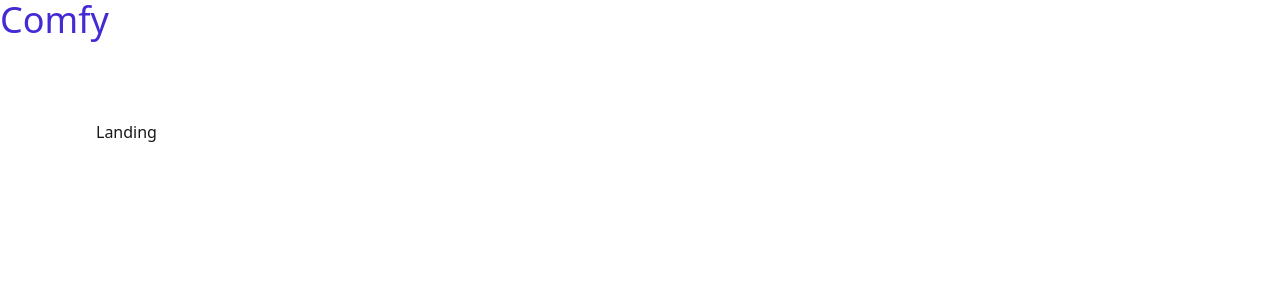
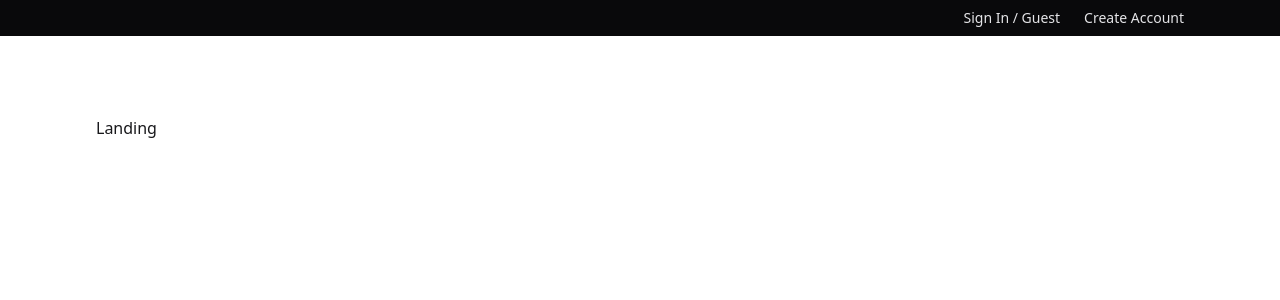
Before and after one commit to vsbron/course-all-in-one-2025, a React (Vite) app in the folder 12-comfy-store/: page / in a window 1280 px wide. Shown: the top 300 px of the page. Built offline with nearby package versions, Linux system fonts and the light colour scheme.

Commit message:
12-comfy-store - Set up Header component

```diff
--- /dev/null
+++ b/12-comfy-store/src/components/Header.jsx
@@ -0,0 +1,23 @@
+import { Link } from "react-router-dom";
+
+function Header() {
+  // Returned JSX
+  return (
+    <header className="bg-neutral py-2 text-neutral-content">
+      <div className="align-element flex justify-center sm:justify-end">
+        {/* USER */}
+        {/* LINKS */}
+        <div className="flex gap-x-6 justify-center items-center">
+          <Link to="/login" className="link link-hover text-xs sm:text-sm">
+            Sign In / Guest
+          </Link>
+          <Link to="/register" className="link link-hover text-xs sm:text-sm">
+            Create Account
+          </Link>
+        </div>
+      </div>
+    </header>
+  );
+}
+
+export default Header;
--- a/12-comfy-store/src/components/index.js
+++ b/12-comfy-store/src/components/index.js
@@ -1,2 +1,3 @@
 export { default as FormInput } from "./FormInput";
+export { default as Header } from "./Header";
 export { default as SubmitBtn } from "./SubmitBtn";
--- a/12-comfy-store/src/pages/HomeLayout.jsx
+++ b/12-comfy-store/src/pages/HomeLayout.jsx
@@ -1,12 +1,11 @@
 import { Outlet } from "react-router-dom";
+import { Header } from "../components";
 
 function HomeLayout() {
   // Returned JSX
   return (
     <>
-      <nav>
-        <span className="text-4xl text-primary">Comfy</span>
-      </nav>
+      <Header />
       <section className="align-element py-20 btn-primary">
         <Outlet />
       </section>
```
